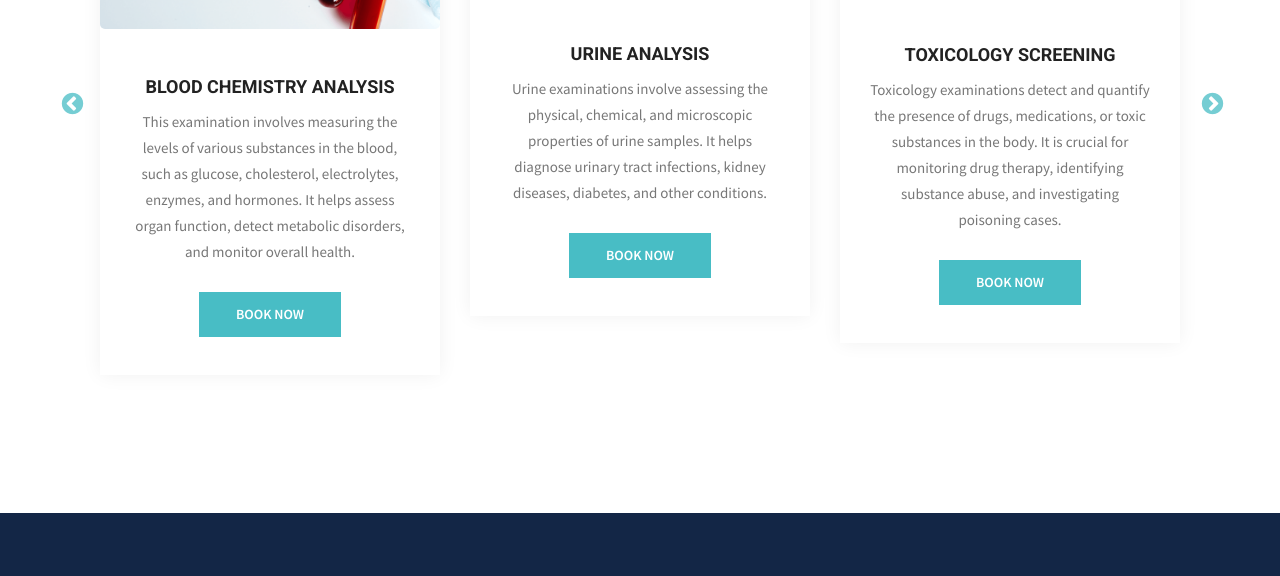
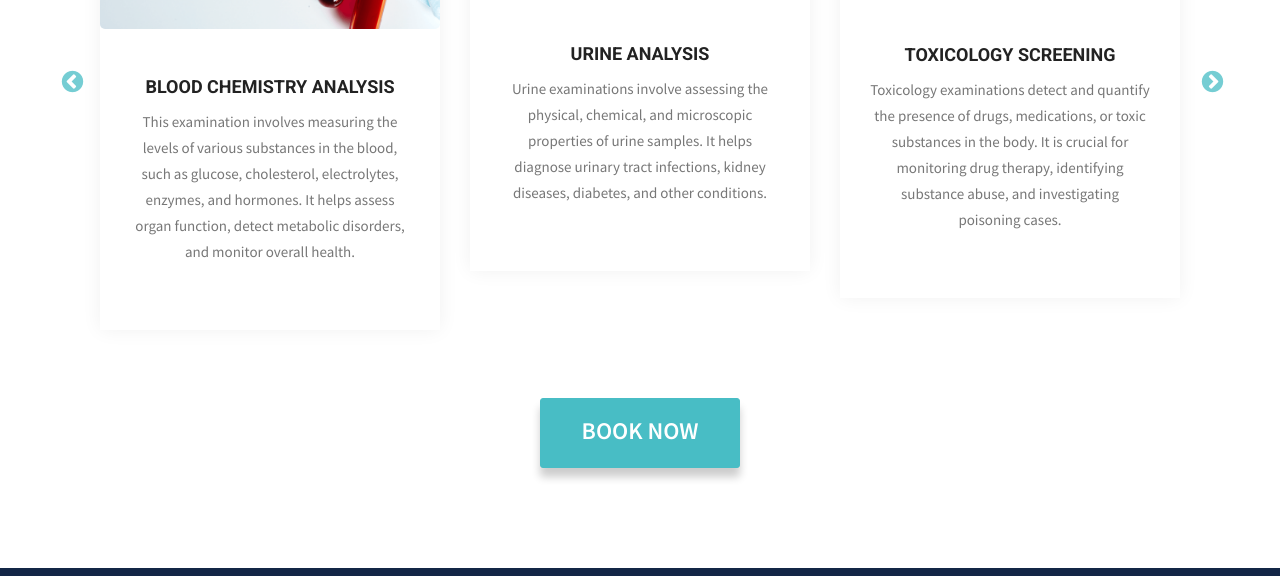
Before and after one commit to MariemMagdi/CHOLab, a website: page medic-main/theme/service.html in a window 1280 px wide. Shown: the part 1072-1648 px from the top of the page. Drawn offline with Linux system fonts and the light colour scheme; some packages are replaced by stand-ins of ours.

Commit message:
gamd
gamd

```diff
--- a/medic-main/theme/css/style.css
+++ b/medic-main/theme/css/style.css
@@ -3448,4 +3448,20 @@ body {
 .icon-box figure img {
   height: 70px;
 }
+.book_now {
+  display: flex;
+  justify-content: center;
+  margin-top: 30px;
+
+}
+
+#amada {
+  width: 200px;
+  text-align: center;
+  height: 70px;
+  font-size: 24px;
+  padding-top: 18px;
+  border-radius: 3px;
+  box-shadow: 0 9px 8px rgba(0, 0, 0, 0.2);
+}
 /*# sourceMappingURL=style.css.map */
--- a/medic-main/theme/service.html
+++ b/medic-main/theme/service.html
@@ -101,7 +101,7 @@ FACEBOOK: https://www.facebook.com/themefisher
                   </li>
                 </ul>
                 <div class="link-btn text-center text-lg-right">
-                  <a href="contact.html" class="btn-style-one">Book Now</a>
+                  <a href="appointment.html" class="btn-style-one">Book Now</a>
                 </div>
               </div>
             </div>
@@ -139,9 +139,9 @@ FACEBOOK: https://www.facebook.com/themefisher
               <li class="nav-item @@test_result">
                 <a class="nav-link" href="test_result.html">Test result</a>
               </li>
-              <li class="nav-item @@appointment">
+              <!-- <li class="nav-item @@appointment">
                 <a class="nav-link" href="appointment.html">Appointment</a>
-              </li>
+              </li> -->
               <li class="nav-item @@about">
                 <a class="nav-link" href="about.html">About</a>
               </li>
@@ -213,9 +213,7 @@ FACEBOOK: https://www.facebook.com/themefisher
                         and monitor overall health.
                       </p>
                       <br />
-                      <div>
-                        <a href="index.html" class="btn-style-one">Book Now</a>
-                      </div>
+
                     </div>
                   </div>
                 </div>
@@ -238,9 +236,7 @@ FACEBOOK: https://www.facebook.com/themefisher
                         diseases, diabetes, and other conditions.
                       </p>
                       <br />
-                      <div>
-                        <a href="index.html" class="btn-style-one">Book Now</a>
-                      </div>
+
                     </div>
                   </div>
                 </div>
@@ -263,9 +259,7 @@ FACEBOOK: https://www.facebook.com/themefisher
                         substance abuse, and investigating poisoning cases.
                       </p>
                       <br />
-                      <div>
-                        <a href="index.html" class="btn-style-one">Book Now</a>
-                      </div>
+
                     </div>
                   </div>
                 </div>
@@ -289,9 +283,7 @@ FACEBOOK: https://www.facebook.com/themefisher
                         effects.
                       </p>
                       <br />
-                      <div>
-                        <a href="index.html" class="btn-style-one">Book Now</a>
-                      </div>
+
                     </div>
                   </div>
                 </div>
@@ -315,9 +307,7 @@ FACEBOOK: https://www.facebook.com/themefisher
                         personalized medicine and genetic counseling.
                       </p>
                       <br />
-                      <div>
-                        <a href="index.html" class="btn-style-one">Book Now</a>
-                      </div>
+
                     </div>
                   </div>
                 </div>
@@ -341,14 +331,15 @@ FACEBOOK: https://www.facebook.com/themefisher
                         to therapy.
                       </p>
                       <br />
-                      <div>
-                        <a href="index.html" class="btn-style-one">Book Now</a>
-                      </div>
+
                     </div>
                   </div>
                 </div>
               </div>
             </div>
+          </div>
+          <div class="book_now">
+            <a href="appointment.html" class="btn-style-one" id="amada">Book Now</a>
           </div>
         </div>
       </section>
```
Also changed, not shown: medic-main/theme/about.html (+3 -3 lines), medic-main/theme/appointment.html (+3 -3 lines), medic-main/theme/contact.html (+3 -3 lines), medic-main/theme/index.html (+3 -3 lines), medic-main/theme/team.html (+3 -3 lines), medic-main/theme/test_result.html (+3 -3 lines).
